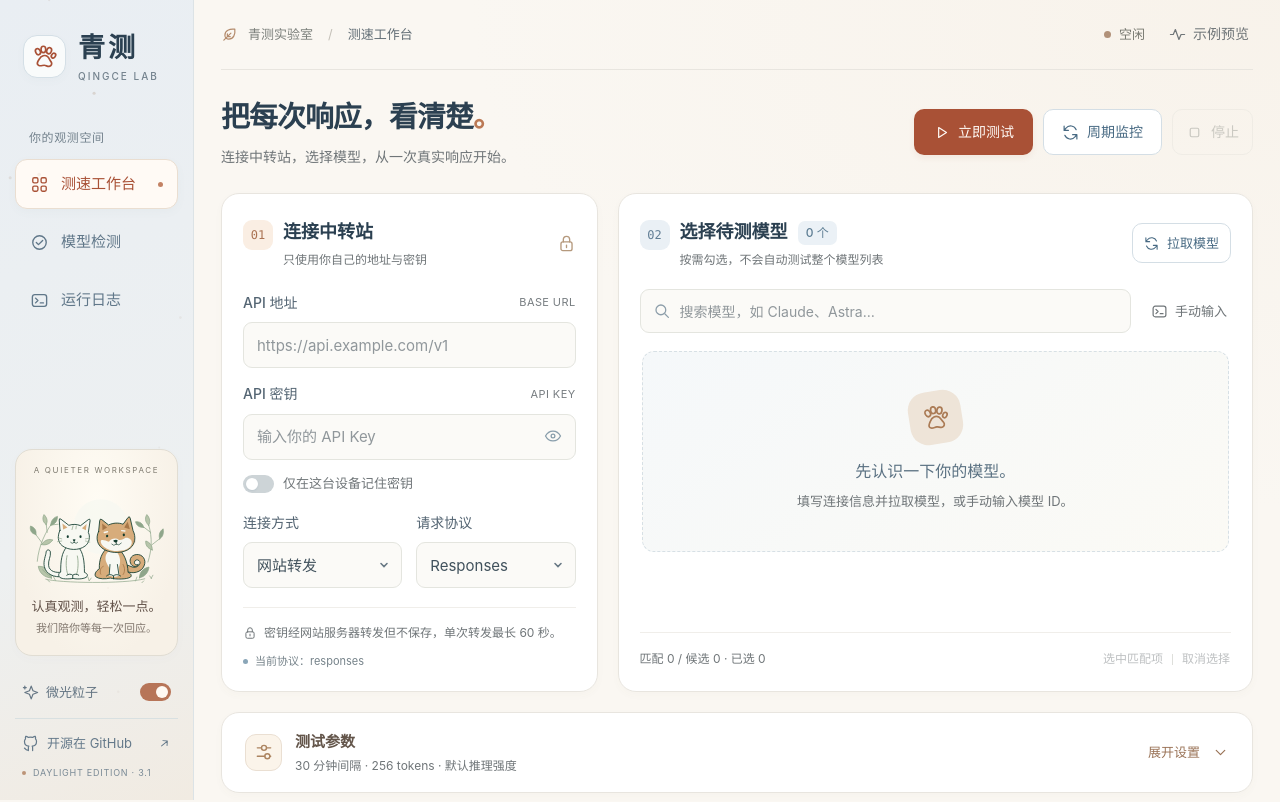
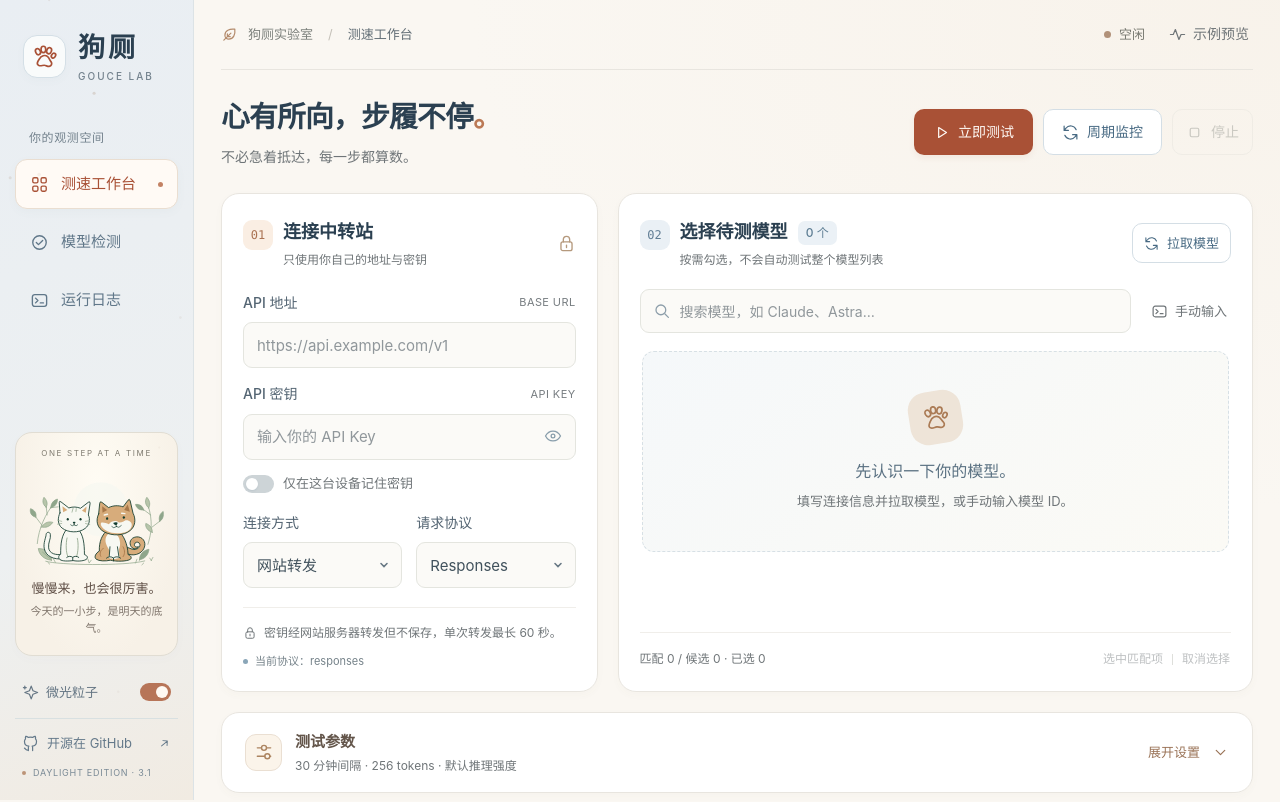
Before and after one commit to fw-2D/api-speed-monitor, a plain HTML site: page outputs/api-speed-monitor/index.html in a window 1280 px wide. Shown: the top 802 px of the page. Drawn offline with Linux system fonts and the light colour scheme.

Commit message:
Rename the site to Gouce and refresh motivational copy

```diff
--- a/outputs/api-speed-monitor/assets/ui.js
+++ b/outputs/api-speed-monitor/assets/ui.js
@@ -96,7 +96,7 @@
     demoToggle.querySelector('span').textContent = active ? '退出示例' : '示例预览';
     demoBadge.hidden = !active;
     document.body.classList.toggle('demo-mode', active);
-    subtitle.textContent = active ? '正在展示模拟数据，不会请求 API 或消耗额度。' : '连接中转站，选择模型，从一次真实响应开始。';
+    subtitle.textContent = active ? '正在展示模拟数据，不会请求 API 或消耗额度。' : '不必急着抵达，每一步都算数。';
   }
 
   function updateParameterSummary() {
--- a/outputs/api-speed-monitor/index.html
+++ b/outputs/api-speed-monitor/index.html
@@ -4,8 +4,8 @@
   <meta charset="utf-8" />
   <meta name="viewport" content="width=device-width, initial-scale=1" />
   <meta name="theme-color" content="#e8edf2" />
-  <meta name="description" content="青测：一个从容、易读的 AI API 观测工作台。填写自己的地址与密钥，选择模型，检测速度与稳定性。" />
-  <title>青测 · AI API 测速与稳定性</title>
+  <meta name="description" content="狗厕：一个从容、易读的 AI API 观测工作台。填写自己的地址与密钥，选择模型，检测速度与稳定性。" />
+  <title>狗厕 · AI API 测速与稳定性</title>
   <link rel="icon" type="image/svg+xml" href="assets/favicon.svg" />
   <link rel="stylesheet" href="assets/styles.css" />
   <script src="assets/monitor.js" defer></script>
@@ -42,7 +42,7 @@
 
   <main class="app-shell">
     <nav class="nav-rail" aria-label="工作空间">
-      <a class="brand" href="./" aria-label="青测首页"><span class="brand-mark"><svg class="icon"><use href="#i-paw"/></svg></span><span class="brand-name">青测<span class="brand-caption">QINGCE LAB</span></span></a>
+      <a class="brand" href="./" aria-label="狗厕首页"><span class="brand-mark"><svg class="icon"><use href="#i-paw"/></svg></span><span class="brand-name">狗厕<span class="brand-caption">GOUCE LAB</span></span></a>
       <span class="rail-section-label">你的观测空间</span>
       <div class="rail-navigation">
         <button class="rail-button active" type="button" data-view="overview" aria-label="测速工作台" aria-pressed="true"><svg class="icon"><use href="#i-grid"/></svg><span>测速工作台</span><span class="nav-active-dot" aria-hidden="true"></span></button>
@@ -50,7 +50,7 @@
         <button class="rail-button" type="button" data-view="logs" aria-label="运行日志" aria-pressed="false"><svg class="icon"><use href="#i-terminal"/></svg><span>运行日志</span></button>
       </div>
       <div class="rail-bottom">
-        <div class="companion-card"><span class="companion-eyebrow">A QUIETER WORKSPACE</span><img class="companion-art" src="assets/forest-companions.svg" alt="并肩坐在草地上的猫咪与柴犬" width="420" height="300" /><p>认真观测，轻松一点。</p><span>我们陪你等每一次回应。</span></div>
+        <div class="companion-card"><span class="companion-eyebrow">ONE STEP AT A TIME</span><img class="companion-art" src="assets/forest-companions.svg" alt="并肩坐在草地上的猫咪与柴犬" width="420" height="300" /><p>慢慢来，也会很厉害。</p><span>今天的一小步，是明天的底气。</span></div>
         <button id="particleToggle" class="subtle-button particle-toggle" type="button" aria-pressed="true"><svg class="icon"><use href="#i-sparkles"/></svg><span>微光粒子</span><span class="mini-switch" aria-hidden="true"></span></button>
         <a class="source-link" href="https://github.com/fw-2D/api-speed-monitor" target="_blank" rel="noopener noreferrer"><svg class="icon"><use href="#i-github"/></svg><span>开源在 GitHub</span><svg class="icon source-arrow"><use href="#i-arrow"/></svg></a>
         <span class="rail-version"><span class="small-dot"></span>DAYLIGHT EDITION · 3.1</span>
@@ -58,9 +58,9 @@
     </nav>
 
     <div class="dashboard">
-      <header class="page-header"><div class="breadcrumb"><svg class="icon"><use href="#i-leaf"/></svg><span>青测实验室</span><span class="breadcrumb-divider">/</span><span id="currentViewLabel">测速工作台</span></div><div class="header-tools"><div id="globalStatus" class="statuspill" role="status"><span class="dot"></span><span>空闲</span></div><button id="demoToggle" class="subtle-button" type="button" aria-pressed="false"><svg class="icon"><use href="#i-wave"/></svg><span>示例预览</span></button></div></header>
+      <header class="page-header"><div class="breadcrumb"><svg class="icon"><use href="#i-leaf"/></svg><span>狗厕实验室</span><span class="breadcrumb-divider">/</span><span id="currentViewLabel">测速工作台</span></div><div class="header-tools"><div id="globalStatus" class="statuspill" role="status"><span class="dot"></span><span>空闲</span></div><button id="demoToggle" class="subtle-button" type="button" aria-pressed="false"><svg class="icon"><use href="#i-wave"/></svg><span>示例预览</span></button></div></header>
 
-      <div class="workspace-heading"><div class="workspace-title"><h1>把每次响应，看清楚<span class="title-period">。</span></h1><p>连接中转站，选择模型，从一次真实响应开始。</p></div><div class="run-actions"><button id="runOnce" class="button primary-button" type="button"><svg class="icon"><use href="#i-play"/></svg>立即测试</button><button id="start" class="button secondary-button" type="button"><svg class="icon"><use href="#i-refresh"/></svg>周期监控</button><button id="stop" class="button stop-button" type="button" disabled><svg class="icon"><use href="#i-stop"/></svg>停止</button></div></div>
+      <div class="workspace-heading"><div class="workspace-title"><h1>心有所向，步履不停<span class="title-period">。</span></h1><p>不必急着抵达，每一步都算数。</p></div><div class="run-actions"><button id="runOnce" class="button primary-button" type="button"><svg class="icon"><use href="#i-play"/></svg>立即测试</button><button id="start" class="button secondary-button" type="button"><svg class="icon"><use href="#i-refresh"/></svg>周期监控</button><button id="stop" class="button stop-button" type="button" disabled><svg class="icon"><use href="#i-stop"/></svg>停止</button></div></div>
 
       <div class="setup-grid">
         <aside class="configuration surface-card" aria-labelledby="configurationTitle">
@@ -103,7 +103,7 @@
 
         <footer class="workspace-footer"><div class="progress-info"><span class="small-dot"></span><span id="runProgress">准备就绪</span><span id="nextRun"></span></div><div class="footer-note"><svg class="icon"><use href="#i-clock"/></svg>保持页面打开 · 测试会消耗 API 额度</div><div id="testProgress" class="progress-track" aria-hidden="true"><span></span></div><div id="outputPreview" class="output-preview" hidden></div></footer>
       </div>
-      <footer class="page-footer"><span><svg class="icon"><use href="#i-paw"/></svg>一点安静，一点确定。</span><span>你的连接，你的数据。<span class="footer-version">青测 3.1</span></span></footer>
+      <footer class="page-footer"><span><svg class="icon"><use href="#i-paw"/></svg>一点安静，一点确定。</span><span>你的连接，你的数据。<span class="footer-version">狗厕 3.1</span></span></footer>
     </div>
   </main>
   <div id="toast" class="toast" role="status" aria-live="polite" hidden></div>
--- a/scripts/dev-server.mjs
+++ b/scripts/dev-server.mjs
@@ -52,4 +52,4 @@ const server = createServer(async (incoming, outgoing) => {
   }
 });
 
-server.listen(port, '127.0.0.1', () => console.log(`青测预览：http://localhost:${port}`));
+server.listen(port, '127.0.0.1', () => console.log(`狗厕预览：http://localhost:${port}`));
```
Also changed, not shown: 2 other files.
